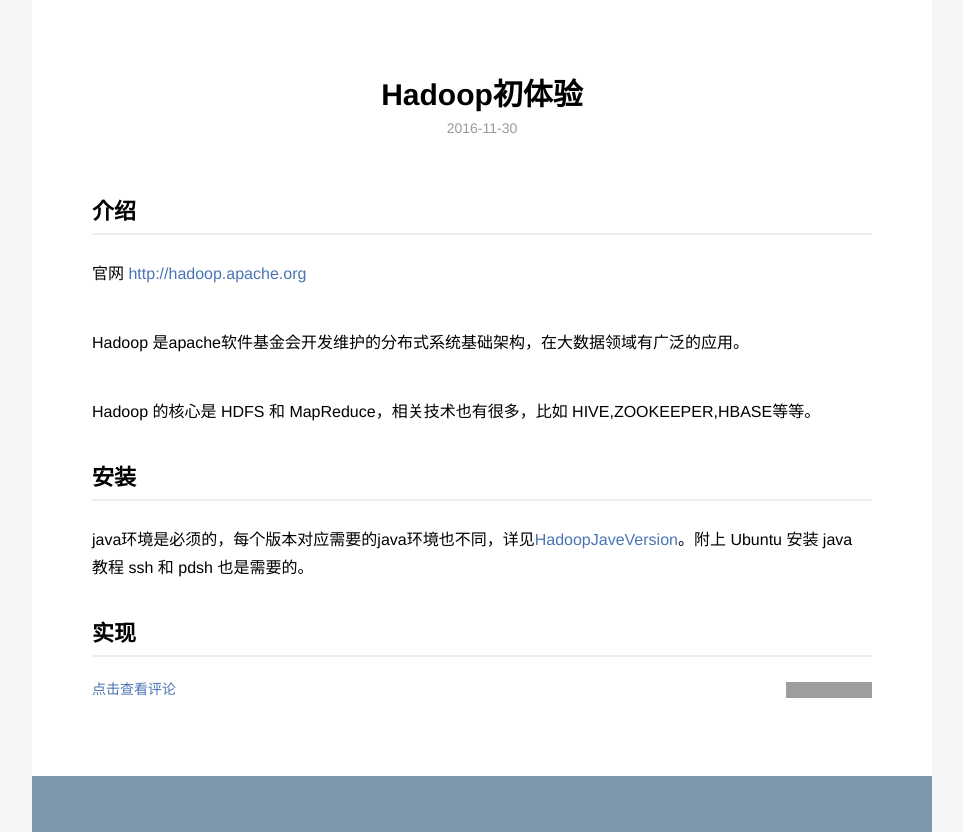
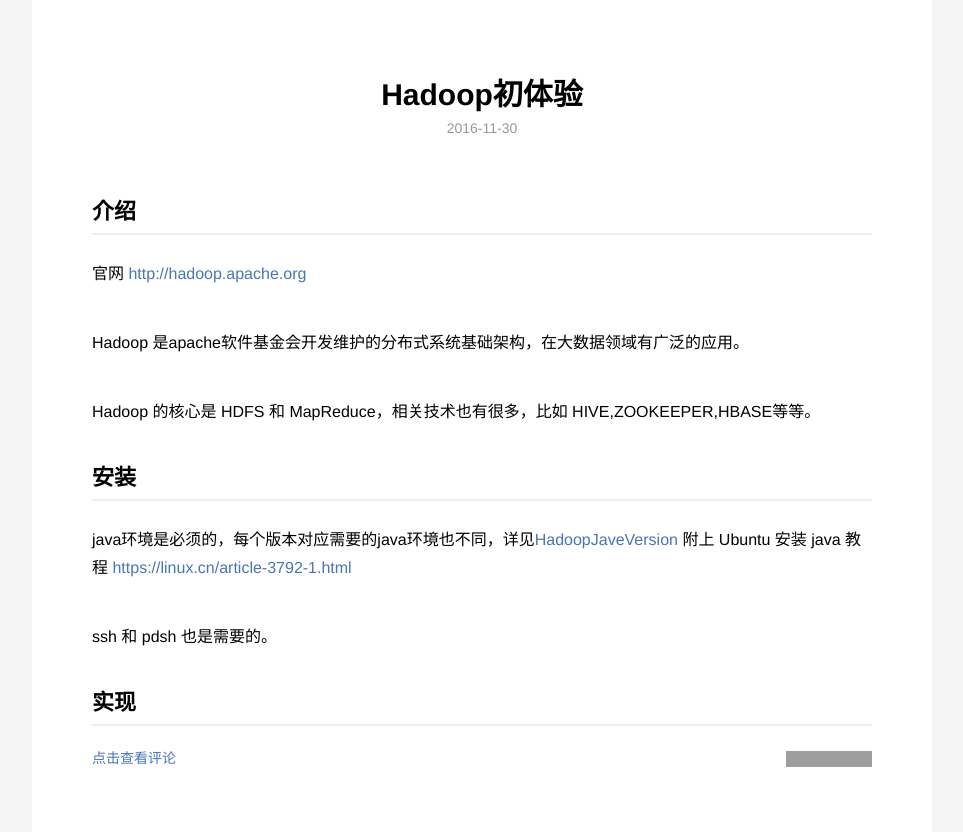
Before and after one commit to zwell/blog, a Jekyll site: the page built from docs/_posts/2016-11-30-hadoop.md, in a window 1280 px wide, cut to the strip 0-832 px from the top of the page. Shown: the whole strip, without its empty margins (158-1121 px from the left). Built offline with Jekyll 4.4.1, drawn with Linux system fonts in a browser that asks for light colours; part of the change alters nothing that is shown; grey boxes are pictures that could not be loaded.

Commit message:
Update 2016-11-30-hadoop.md

```diff
--- a/docs/_posts/2016-11-30-hadoop.md
+++ b/docs/_posts/2016-11-30-hadoop.md
@@ -15,7 +15,9 @@ Hadoop 的核心是 HDFS 和 MapReduce，相关技术也有很多，比如 HIVE,
 
 ## 安装
 
-java环境是必须的，每个版本对应需要的java环境也不同，详见<a href="https://wiki.apache.org/hadoop/HadoopJavaVersions" target="_blank">HadoopJaveVersion</a>。附上 Ubuntu 安装 java 教程
+java环境是必须的，每个版本对应需要的java环境也不同，详见<a href="https://wiki.apache.org/hadoop/HadoopJavaVersions" target="_blank">HadoopJaveVersion</a>
+附上 Ubuntu 安装 java 教程 <a href="https://linux.cn/article-3792-1.html" target="_blank">https://linux.cn/article-3792-1.html</a>
+
 ssh 和 pdsh 也是需要的。
 
 ## 实现
```
